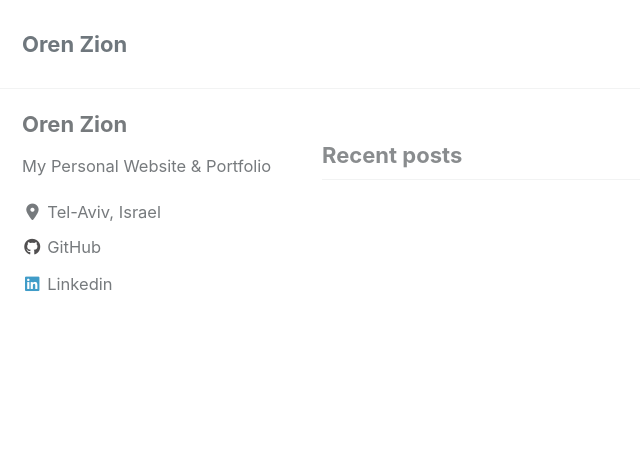
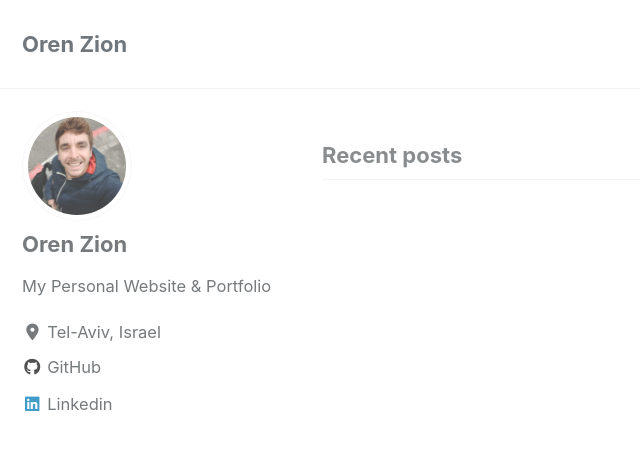
Before and after one commit to orenzion/orenzion.github.io, a Jekyll site: the page built from index.html, in a window 1280 px wide and 900 px high. Shown: the top 450 px of the window, without its empty margins (0-640 px from the left). Built offline with Jekyll 4.4.1, drawn with Linux system fonts in a browser that asks for light colours; cached includes are drawn as plain includes; nearby versions of some CDN libraries; the list of posts is cut into pages by our own code.

Commit message:
add avatar image

```diff
--- a/_config.yml
+++ b/_config.yml
@@ -108,7 +108,7 @@
 # Site Author
 author:
   name             : "Oren Zion"
-  avatar           : # path of avatar image, e.g. "/assets/images/bio-photo.jpg"
+  avatar           : "/images/linkedinimg.jpg"
   bio              : "My Personal Website & Portfolio"
   location         : "Tel-Aviv, Israel"
   email            :
```
Also changed, not shown: images/linkedinimg.jpg (added).
